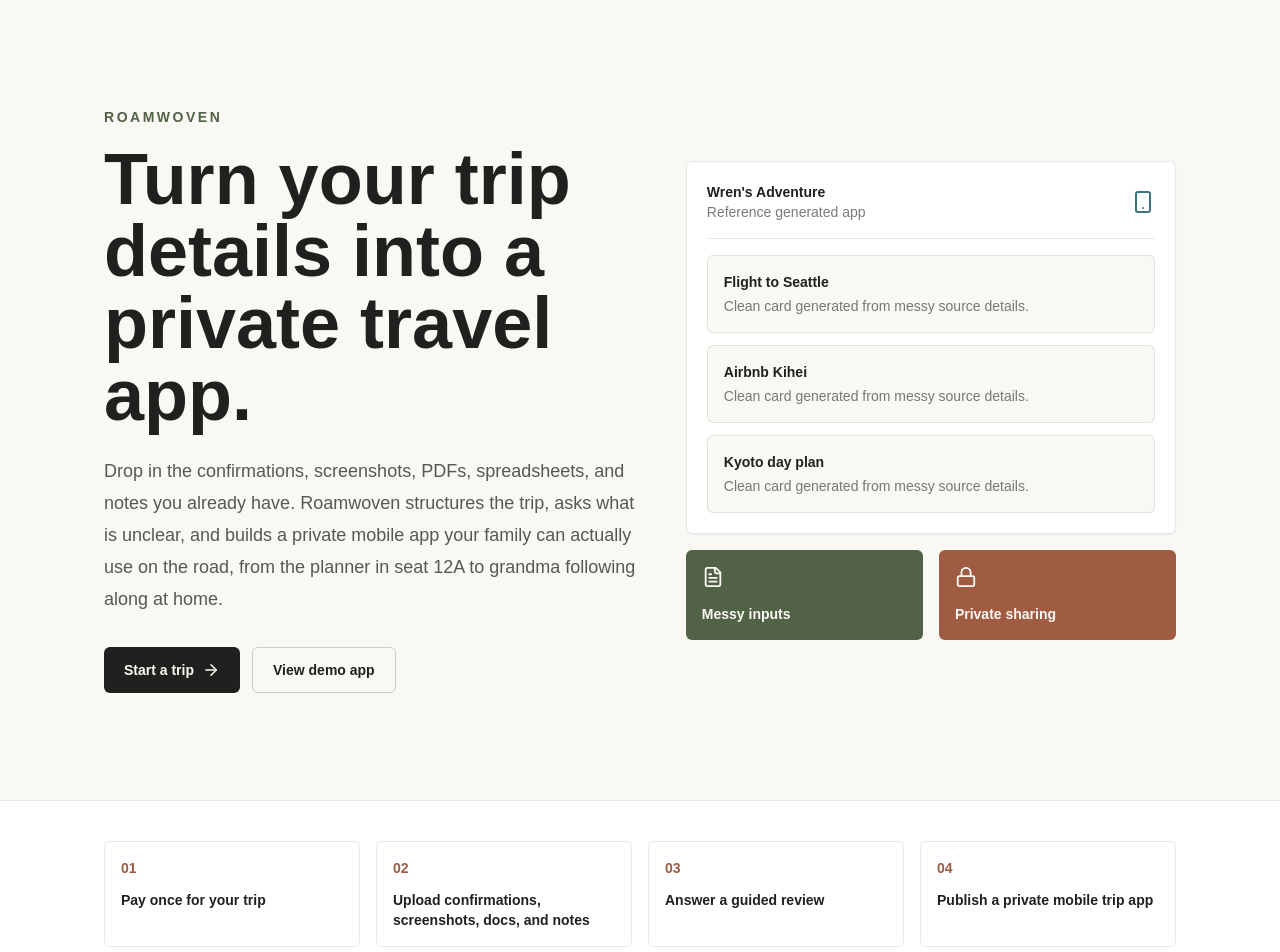
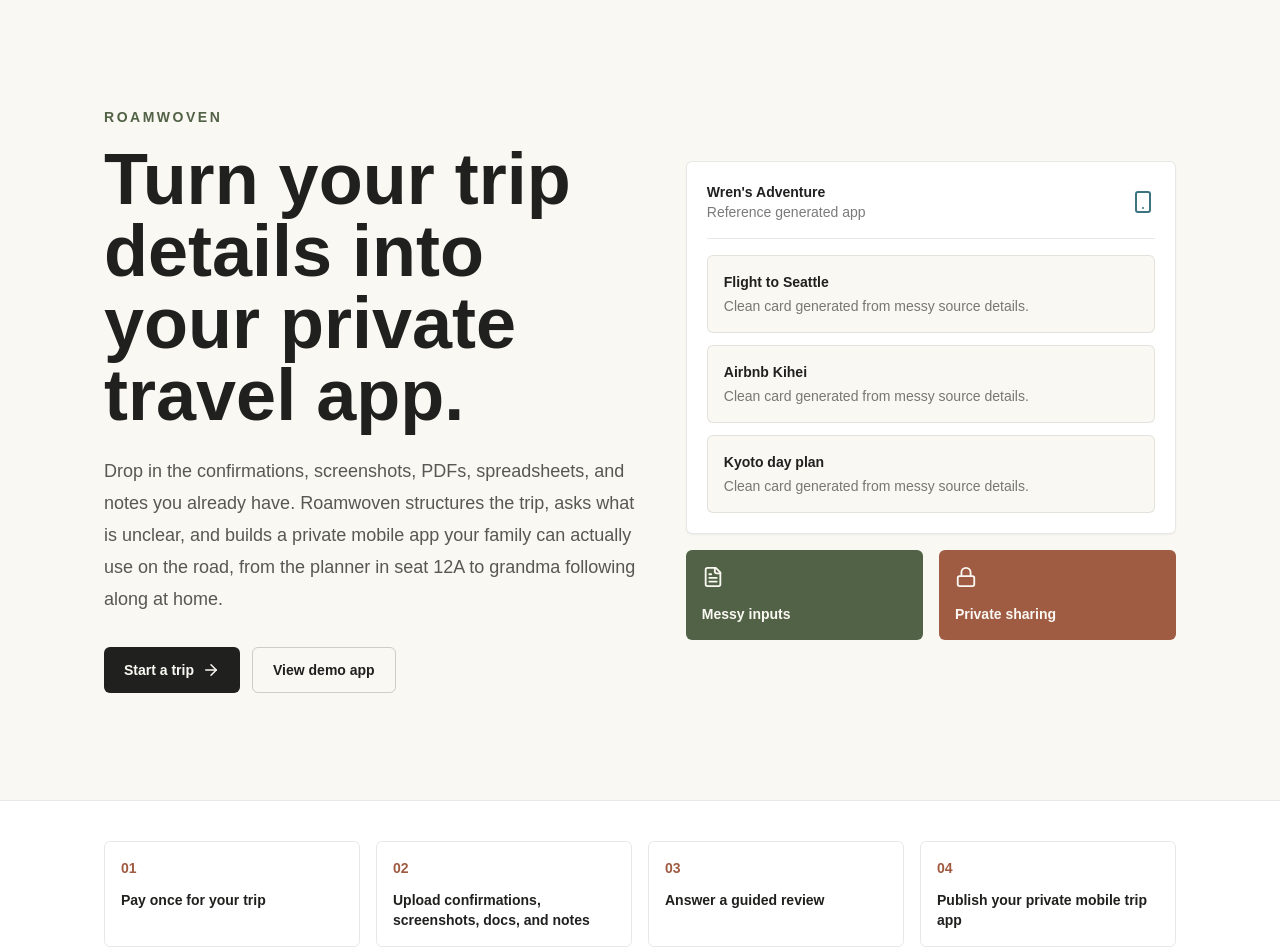
Before and after one commit to slamerow/roamwoven, a Next.js app: page / in a window 1280 px wide. Shown: the top 952 px of the page. Built offline with nearby package versions, Linux system fonts and the light colour scheme.

Commit message:
Point Roamwoven at custom domain and tighten homepage copy

```diff
--- a/app/layout.tsx
+++ b/app/layout.tsx
@@ -3,7 +3,7 @@
 
 export const metadata: Metadata = {
   title: "Roamwoven",
-  description: "Turn your trip details into a private travel app."
+  description: "Turn your trip details into your private travel app."
 };
 
 export default function RootLayout({
--- a/app/manifest.ts
+++ b/app/manifest.ts
@@ -4,7 +4,7 @@
   return {
     name: "Roamwoven",
     short_name: "Roamwoven",
-    description: "Turn your trip details into a private travel app.",
+    description: "Turn your trip details into your private travel app.",
     start_url: "/",
     display: "standalone",
     background_color: "#faf8f2",
--- a/app/page.tsx
+++ b/app/page.tsx
@@ -5,7 +5,7 @@
   "Pay once for your trip",
   "Upload confirmations, screenshots, docs, and notes",
   "Answer a guided review",
-  "Publish a private mobile trip app"
+  "Publish your private mobile trip app"
 ];
 
 export default function HomePage() {
@@ -17,7 +17,7 @@
             Roamwoven
           </p>
           <h1 className="max-w-3xl text-5xl font-semibold leading-tight text-ink md:text-7xl">
-            Turn your trip details into a private travel app.
+            Turn your trip details into your private travel app.
           </h1>
           <p className="mt-6 max-w-2xl text-lg leading-8 text-ink/75">
             Drop in the confirmations, screenshots, PDFs, spreadsheets, and notes
```
Also changed, not shown: 2 other files (tests, documents, lock files or other folders).
